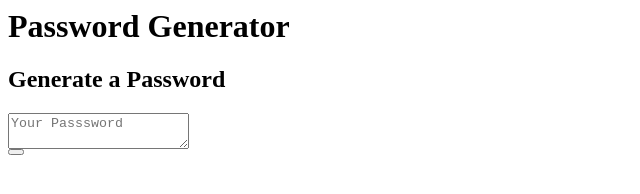
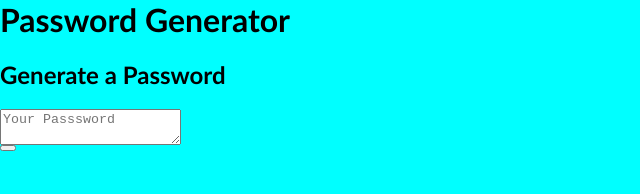
Before and after one commit to JioR95/password-generator, a plain HTML site: page index.html in a window 1280 px wide. Shown: the whole page, without its empty margins (0-640 px from the left). Drawn offline with Linux system fonts and the light colour scheme; files whose address does not match are found by name.

Commit message:
html update to css

```diff
--- a/assets/styles.css
+++ b/assets/styles.css
@@ -11,3 +11,7 @@ body,
     margin: 0;
     padding: 0;
 }
+ body {
+    font-family: Trebuchet MS;
+    background-color: aqua;
+ }
--- a/index.html
+++ b/index.html
@@ -5,7 +5,7 @@
     <meta name="viewport" content="width=device-width, initial-scale=1.0" />
     <title>Password Generator</title>
     <script src="script.js"></script>
-    <link rel="stylesheet" href="style.css" />
+    <link rel="stylesheet" href="./assets/styles.css" />
 </head>
 
 <body>
```
